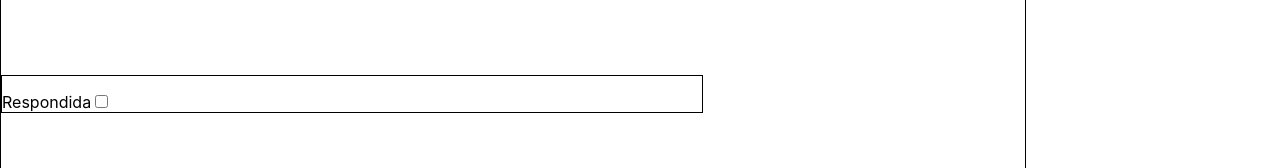
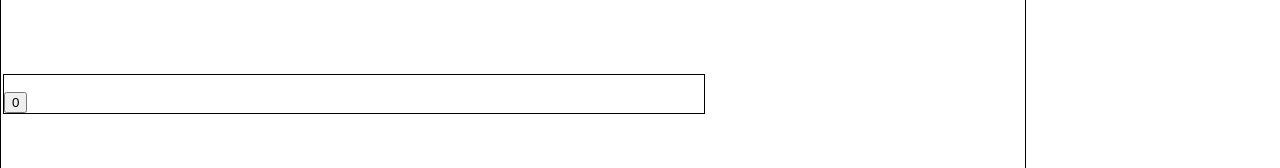
Before and after one commit to vitorguima/sd-011-desafio-clone-slido, a React (Create React App) app: page / in a window 1280 px wide. Both pictures are taken after a click on the button "Enviar". Shown: the part 350-518 px from the top of the page. Built offline with nearby package versions, Linux system fonts and the light colour scheme.

Commit message:
ajuste 3

```diff
--- a/src/Components/QuestionForm.js
+++ b/src/Components/QuestionForm.js
@@ -1,5 +1,4 @@
 import React, { Component } from 'react';
-import QuestionsBoard from './QuestionsBoard';
 import '../Styles/QuestionForm.css';
 
 export default class QuestionForm extends Component {
@@ -10,10 +9,11 @@ export default class QuestionForm extends Component {
       askMessage: '',
       authorName: '',
       receivedQuestions: [],
-      isAnswered: [],
+      isAnswered: false,
     };
     this.handleChange = this.handleChange.bind(this);
     this.handleQuestionSubmit = this.handleQuestionSubmit.bind(this);
+    this.handleVotes = this.handleVotes.bind(this);
   }
 
   handleChange({ target }) {
@@ -26,34 +26,46 @@ export default class QuestionForm extends Component {
 
   handleQuestionSubmit() {
     const { askMessage, authorName, receivedQuestions, isAnswered } = this.state;
-    const id = receivedQuestions.length;
+    const id = receivedQuestions.length + 1;
 
     this.setState((state) => ({
       receivedQuestions:
-      [...state.receivedQuestions, ({ askMessage, authorName, id, isAnswered })],
+      [...state.receivedQuestions, ({ askMessage, authorName, isAnswered, id })],
+      [id]: 0,
     }));
   }
 
-  renderSubmitedQuestions(questions) {
+  handleVotes(id) {
+    this.setState((state) => ({
+      [id]: state[id] + 1,
+    }));
+  }
+
+  renderSubmitedQuestions() {
+    const { receivedQuestions } = this.state;
+
     return (
       <div className="question-items-wrapper">
-        {questions.map(({ askMessage, authorName }, index) => (
-          <div className="question-item" key={ index }>
-            <p className="author">{ authorName }</p>
-            <p className="message">{ askMessage }</p>
-            <label htmlFor="isAnswered">
-              Respondida
-              <input
-                name="isAnswered"
-                type="checkbox"
-              />
-            </label>
-          </div>))}
+        {receivedQuestions.map(({ askMessage, authorName, id }) => {
+          const { [id]: value } = this.state;
+          return (
+            <div className="question-item" key={ id } id={ id }>
+              <p className="author">{ authorName }</p>
+              <p className="message">{ askMessage }</p>
+              <button
+                id={ id }
+                type="button"
+                onClick={ () => this.handleVotes(id) }
+              >
+                { value }
+              </button>
+            </div>);
+        })}
       </div>);
   }
 
   render() {
-    const { askMessage, authorName, receivedQuestions } = this.state;
+    const { askMessage, authorName } = this.state;
 
     return (
       <div className="form-wrapper">
@@ -83,10 +95,10 @@ export default class QuestionForm extends Component {
             Enviar
           </button>
         </form>
-        <QuestionsBoard
-          receivedQuestions={ receivedQuestions }
-          renderQuestions={ this.renderSubmitedQuestions }
-        />
+        <h2>Lista de perguntas</h2>
+        <div className="questions-board">
+          {this.renderSubmitedQuestions()}
+        </div>
       </div>
     );
   }
--- a/src/Styles/QuestionForm.css
+++ b/src/Styles/QuestionForm.css
@@ -17,4 +17,5 @@
   border: 1px black solid;
   width: 700px;
   text-align: justify;
+  margin: 4px 2px;
 }
```
Also changed, not shown: 1 other file (tests, documents, lock files or other folders).
